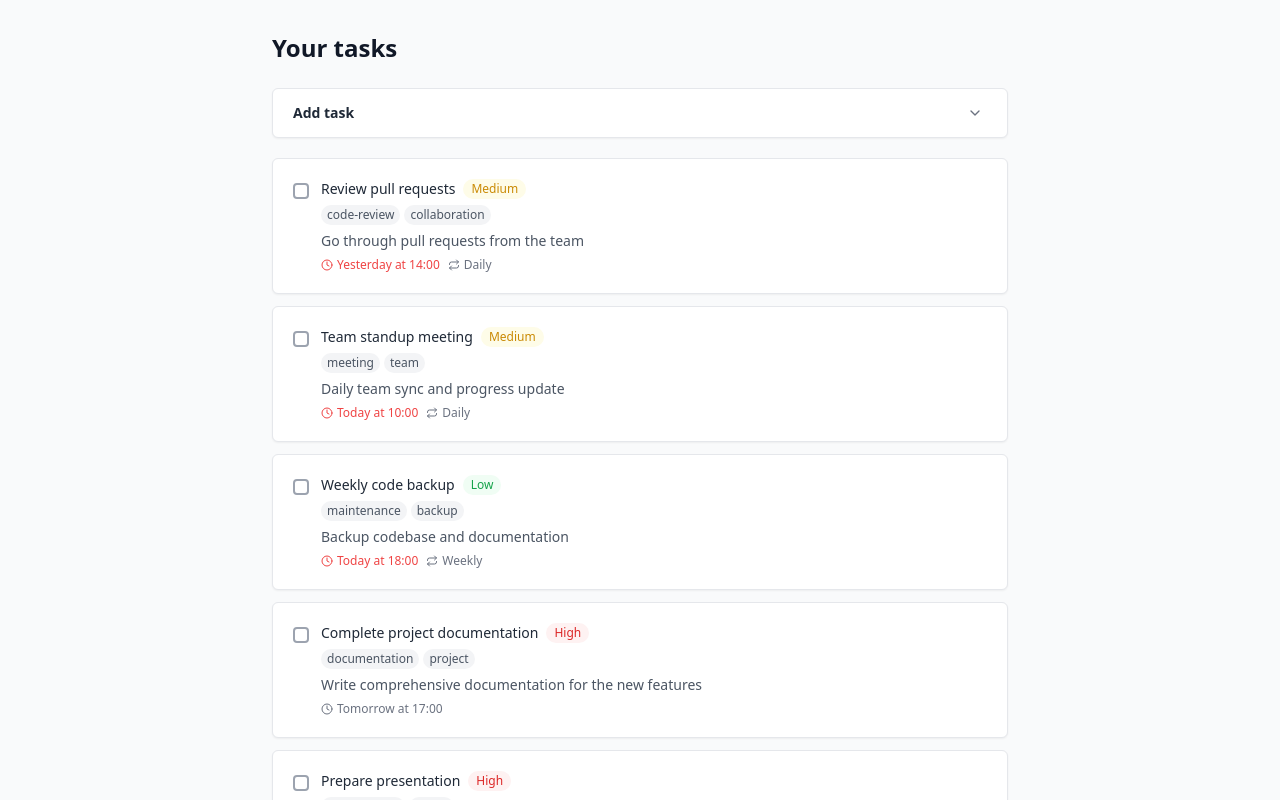
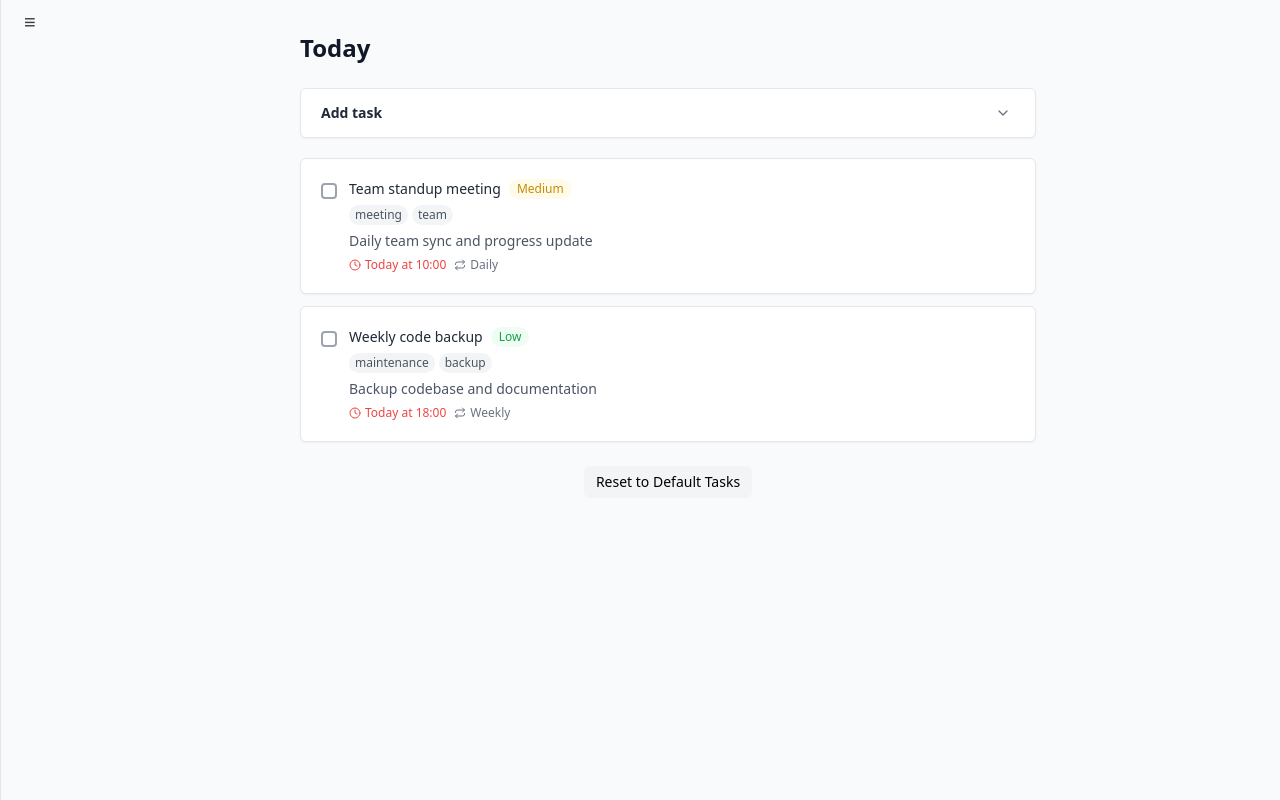
Before and after one commit to hackerman70000/To-Do-App, a React (Create React App) app: page /today in a window 1280 px wide. Shown: the top 800 px of the page. Built offline with nearby package versions, Linux system fonts and the light colour scheme.

Commit message:
Add Sidebar component and enhance TaskList with empty state handling

```diff
--- a/package.json
+++ b/package.json
@@ -10,6 +10,7 @@
     "lucide-react": "^0.454.0",
     "react": "^18.3.1",
     "react-dom": "^18.3.1",
+    "react-router-dom": "^6.28.0",
     "react-scripts": "5.0.1",
     "web-vitals": "^2.1.4"
   },
--- a/src/App.js
+++ b/src/App.js
@@ -1,12 +1,24 @@
+import { addDays, isAfter, isEqual, startOfDay } from 'date-fns';
 import React, { useCallback, useEffect, useState } from 'react';
+import { BrowserRouter, Navigate, Route, Routes, useLocation, useNavigate } from 'react-router-dom';
 import { DeleteConfirmDialog } from './components/common/DeleteConfirmDialog';
+import Sidebar from './components/layout/Sidebar';
 import TaskForm from './components/task/TaskForm';
 import TaskList from './components/task/TaskList';
 import { initialTasks } from './data/initialTasks';
 
 const CURRENT_VERSION = '1.0';
 
-function App() {
+const getViewTitle = (filter) => {
+  if (!filter) return 'All Tasks';
+  return filter.charAt(0).toUpperCase() + filter.slice(1);
+};
+
+function AppContent() {
+  const location = useLocation();
+  const currentFilter = location.pathname.slice(1) || '';
+  const navigate = useNavigate();
+
   const [newTask, setNewTask] = useState({
     title: '',
     details: '',
@@ -57,6 +69,35 @@ function App() {
     }
   });
 
+  const filterTasks = useCallback((tasks, filter) => {
+    if (!filter) return tasks;
+
+    if (filter === 'completed') {
+      return tasks.filter(task => task.status === 'completed');
+    }
+
+    const today = startOfDay(new Date());
+    const tomorrow = startOfDay(addDays(today, 1));
+
+    return tasks.filter(task => {
+      if (!task.dueDate) return false;
+      const taskDate = startOfDay(new Date(task.dueDate));
+
+      switch (filter) {
+        case 'today':
+          return isEqual(taskDate, today);
+        case 'tomorrow':
+          return isEqual(taskDate, tomorrow);
+        case 'upcoming':
+          return isAfter(taskDate, tomorrow);
+        default:
+          return true;
+      }
+    });
+  }, []);
+
+  const filteredTasks = filterTasks(tasks, currentFilter);
+
   useEffect(() => {
     try {
       localStorage.setItem('tasks', JSON.stringify(tasks));
@@ -95,11 +136,29 @@ function App() {
       details: '',
       dueDate: new Date().toISOString().split('T')[0],
       dueTime: '',
-      priority: 'medium',
+      priority: '',
       tags: [],
       recurrence: 'none'
     });
   }, [newTask, evaluateTaskStatuses]);
+
+  const calculateNextDueDate = (currentDate, recurrence) => {
+    const date = new Date(currentDate);
+    switch (recurrence) {
+      case 'daily':
+        date.setDate(date.getDate() + 1);
+        break;
+      case 'weekly':
+        date.setDate(date.getDate() + 7);
+        break;
+      case 'monthly':
+        date.setMonth(date.getMonth() + 1);
+        break;
+      default:
+        return currentDate;
+    }
+    return date.toISOString().split('T')[0];
+  };
 
   const toggleTaskStatus = useCallback((taskId) => {
     setTasks(prevTasks => {
@@ -134,24 +193,6 @@ function App() {
     });
   }, [determineTaskStatus, evaluateTaskStatuses]);
 
-  const calculateNextDueDate = (currentDate, recurrence) => {
-    const date = new Date(currentDate);
-    switch (recurrence) {
-      case 'daily':
-        date.setDate(date.getDate() + 1);
-        break;
-      case 'weekly':
-        date.setDate(date.getDate() + 7);
-        break;
-      case 'monthly':
-        date.setMonth(date.getMonth() + 1);
-        break;
-      default:
-        return currentDate;
-    }
-    return date.toISOString().split('T')[0];
-  };
-
   const deleteTask = useCallback((taskId) => {
     setTasks(prevTasks => prevTasks.filter(task => task.id !== taskId));
   }, []);
@@ -180,38 +221,65 @@ function App() {
     setTasks(evaluateTaskStatuses(initialTasks));
   }, [evaluateTaskStatuses]);
 
+  const taskCounts = {
+    today: filterTasks(tasks, 'today').length,
+    tomorrow: filterTasks(tasks, 'tomorrow').length,
+    upcoming: filterTasks(tasks, 'upcoming').length,
+    completed: tasks.filter(task => task.status === 'completed').length
+  };
+
   return (
-    <div className="min-h-screen bg-gray-50 py-8">
-      <div className="max-w-3xl mx-auto px-4">
-        <h1 className="text-2xl font-bold text-gray-900 mb-6">Your tasks</h1>
+    <div className="min-h-screen bg-gray-50">
+      <Sidebar
+        onFilterChange={(filter) => navigate(`/${filter}`)}
+        currentFilter={currentFilter}
+        taskCounts={taskCounts}
+      />
 
+      <div className="pl-14 transition-all">
+        <div className="max-w-3xl mx-auto px-4 py-8">
+          <div className="flex items-center justify-between mb-6">
+            <h1 className="text-2xl font-bold text-gray-900">
+              {getViewTitle(currentFilter)}
+            </h1>
+          </div>
+
+          {currentFilter !== 'completed' && (
             <TaskForm
               newTask={newTask}
               setNewTask={setNewTask}
               addTask={addTask}
             />
+          )}
 
           <TaskList
-          tasks={tasks}
+            tasks={filteredTasks}
             toggleTaskStatus={toggleTaskStatus}
             deleteTask={deleteTask}
             updateTask={updateTask}
+            filter={currentFilter}
           />
 
+          {filteredTasks.length > 0 && (
             <div className="mt-6 flex justify-center gap-3">
+              {currentFilter !== 'completed' && (
                 <button
                   onClick={resetToInitialTasks}
                   className="px-3 py-1.5 text-sm bg-gray-100 hover:bg-gray-200 rounded-md transition-colors"
                 >
                   Reset to Default Tasks
                 </button>
+              )}
+              {currentFilter === 'completed' && (
                 <button
                   onClick={() => setIsDeleteCompletedDialogOpen(true)}
-            className="px-3 py-1.5 text-sm bg-red-100 hover:bg-red-200 text-red-700 rounded-md transition-colors"
+                  className="px-3 py-1.5 text-sm bg-gray-100 hover:bg-gray-200 rounded-md transition-colors"
                 >
                   Delete completed tasks
                 </button>
+              )}
             </div>
+          )}
 
           <DeleteConfirmDialog
             isOpen={isDeleteCompletedDialogOpen}
@@ -221,6 +289,22 @@ function App() {
           />
         </div>
       </div>
+    </div>
+  );
+}
+
+function App() {
+  return (
+    <BrowserRouter>
+      <Routes>
+        <Route path="/" element={<Navigate to="/today" replace />} />
+        <Route path="/today" element={<AppContent />} />
+        <Route path="/tomorrow" element={<AppContent />} />
+        <Route path="/upcoming" element={<AppContent />} />
+        <Route path="/completed" element={<AppContent />} />
+        <Route path="*" element={<Navigate to="/today" replace />} />
+      </Routes>
+    </BrowserRouter>
   );
 }
 
--- /dev/null
+++ b/src/components/layout/Sidebar.js
@@ -0,0 +1,129 @@
+import React, { useEffect, useRef, useState } from 'react';
+
+const SidebarItem = ({ label, onClick, isActive, count }) => (
+  <div className="w-full px-3">
+    <button
+      onClick={onClick}
+      className={`w-full h-full flex items-center justify-between p-2 rounded-md transition-colors relative z-10 ${
+        isActive
+          ? 'bg-gray-100 text-neutral-dark'
+          : 'text-neutral-light hover:bg-gray-50'
+      }`}
+    >
+      <span className="text-sm font-normal pointer-events-none">
+        {label}
+      </span>
+      {count > 0 && (
+        <span className="text-xs text-gray-400 ml-2 pointer-events-none">
+          {count}
+        </span>
+      )}
+    </button>
+  </div>
+);
+
+const Sidebar = ({ onFilterChange, currentFilter, taskCounts = {
+  today: 5,
+  tomorrow: 2,
+  upcoming: 8,
+  completed: 15
+} }) => {
+  const [isExpanded, setIsExpanded] = useState(false);
+  const sidebarRef = useRef(null);
+  const timeoutRef = useRef(null);
+
+  useEffect(() => {
+    const handleMouseMove = (e) => {
+      if (timeoutRef.current) {
+        clearTimeout(timeoutRef.current);
+      }
+
+      if (e.clientX <= 100) {
+        setIsExpanded(true);
+      } else if (isExpanded) {
+        const sidebarElement = sidebarRef.current;
+        const sidebarRect = sidebarElement?.getBoundingClientRect();
+
+        if (sidebarRect) {
+          const isOverSidebar = (
+            e.clientX >= sidebarRect.left &&
+            e.clientX <= sidebarRect.right &&
+            e.clientY >= sidebarRect.top &&
+            e.clientY <= sidebarRect.bottom
+          );
+
+          if (!isOverSidebar) {
+            timeoutRef.current = setTimeout(() => {
+              setIsExpanded(false);
+            }, 300);
+          }
+        }
+      }
+    };
+
+    document.addEventListener('mousemove', handleMouseMove);
+
+    return () => {
+      document.removeEventListener('mousemove', handleMouseMove);
+      if (timeoutRef.current) {
+        clearTimeout(timeoutRef.current);
+      }
+    };
+  }, [isExpanded]);
+
+  const items = [
+    { id: 'today', label: 'Today', count: taskCounts.today },
+    { id: 'tomorrow', label: 'Tomorrow', count: taskCounts.tomorrow },
+    { id: 'upcoming', label: 'Upcoming', count: taskCounts.upcoming },
+    { id: 'completed', label: 'Completed', count: taskCounts.completed }
+  ];
+
+  return (
+    <>
+      {/* Hover trigger area */}
+      <div
+        className="fixed left-0 top-0 w-[100px] h-screen bg-transparent z-30"
+        role="presentation"
+      />
+
+      {/* Menu toggle button */}
+      <button
+        onClick={() => setIsExpanded(!isExpanded)}
+        className={`fixed z-50 p-2 text-xl text-neutral-light hover:text-neutral-dark hover:bg-gray-100 rounded-md transition-all duration-300 ${
+          isExpanded
+            ? 'left-48'
+            : 'left-4'
+        }`}
+      >
+        ≡
+      </button>
+
+      {/* Sidebar content */}
+      <div
+        ref={sidebarRef}
+        className={`fixed left-0 top-0 h-screen bg-white border-r border-gray-200 shadow-sm transition-all duration-300 overflow-hidden z-40 ${
+          isExpanded ? 'w-56' : 'w-0'
+        }`}
+      >
+        <div className="mt-14 w-56">
+          <nav className="space-y-1 relative">
+            {items.map((item) => (
+              <SidebarItem
+                key={item.id}
+                label={item.label}
+                isActive={currentFilter === item.id}
+                count={item.count}
+                onClick={() => {
+                  onFilterChange(item.id);
+                  setIsExpanded(false);
+                }}
+              />
+            ))}
+          </nav>
+        </div>
+      </div>
+    </>
+  );
+};
+
+export default Sidebar;
--- a/src/components/task/TaskList.js
+++ b/src/components/task/TaskList.js
@@ -1,24 +1,47 @@
 import React from 'react';
 import TaskItem from './TaskItem';
 
-const TaskList = ({ tasks, toggleTaskStatus, deleteTask, updateTask }) => {
+const EmptyState = ({ filter }) => {
+  let message = "No tasks found";
+  switch (filter) {
+    case 'today':
+      message = "You have no tasks scheduled for today";
+      break;
+    case 'tomorrow':
+      message = "You have no tasks scheduled for tomorrow";
+      break;
+    case 'week':
+      message = "You have no tasks scheduled for this week";
+      break;
+    case 'completed':
+      message = "You have no completed tasks";
+      break;
+    default:
+      message = "You have no tasks";
+  }
+  return (
+    <div className="text-center py-8">
+      <p className="text-gray-500">{message}</p>
+    </div>
+  );
+};
+
+const TaskList = ({ tasks, toggleTaskStatus, deleteTask, updateTask, filter }) => {
   const sortedTasks = [...tasks].sort((a, b) => {
     if (a.status === 'completed' && b.status !== 'completed') return 1;
     if (a.status !== 'completed' && b.status === 'completed') return -1;
-
     if (!a.dueDate && !b.dueDate) return 0;
     if (!a.dueDate) return 1;
     if (!b.dueDate) return -1;
-
     const dateA = new Date(a.dueDate + (a.dueTime ? `T${a.dueTime}` : 'T23:59:59'));
     const dateB = new Date(b.dueDate + (b.dueTime ? `T${b.dueTime}` : 'T23:59:59'));
-
     return dateA - dateB;
   });
 
   return (
     <div className="space-y-3">
-      {sortedTasks.map(task => (
+      {sortedTasks.length > 0 ? (
+        sortedTasks.map(task => (
           <TaskItem
             key={task.id}
             task={task}
@@ -26,7 +49,10 @@ const TaskList = ({ tasks, toggleTaskStatus, deleteTask, updateTask }) => {
             deleteTask={deleteTask}
             updateTask={updateTask}
           />
-      ))}
+        ))
+      ) : (
+        <EmptyState filter={filter} />
+      )}
     </div>
   );
 };
```
Also changed, not shown: 1 other file (tests, documents, lock files or other folders). Lines whose indentation alone changed are shown as unchanged.
